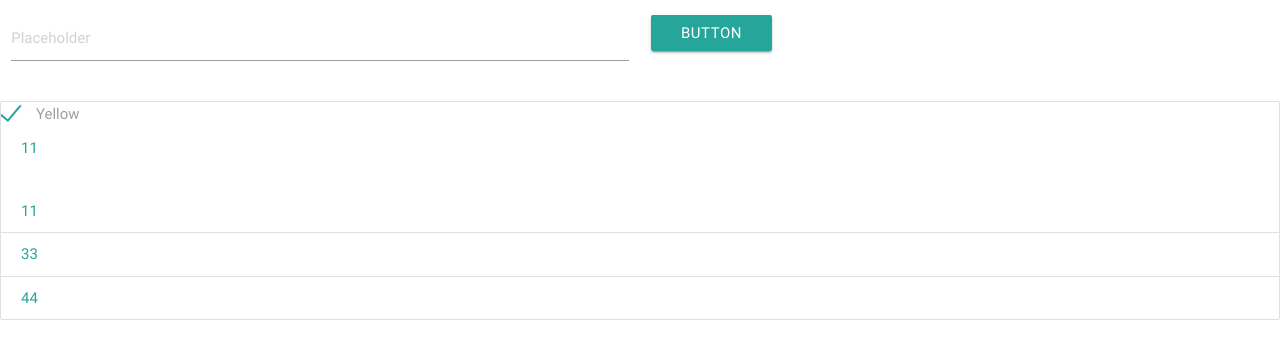
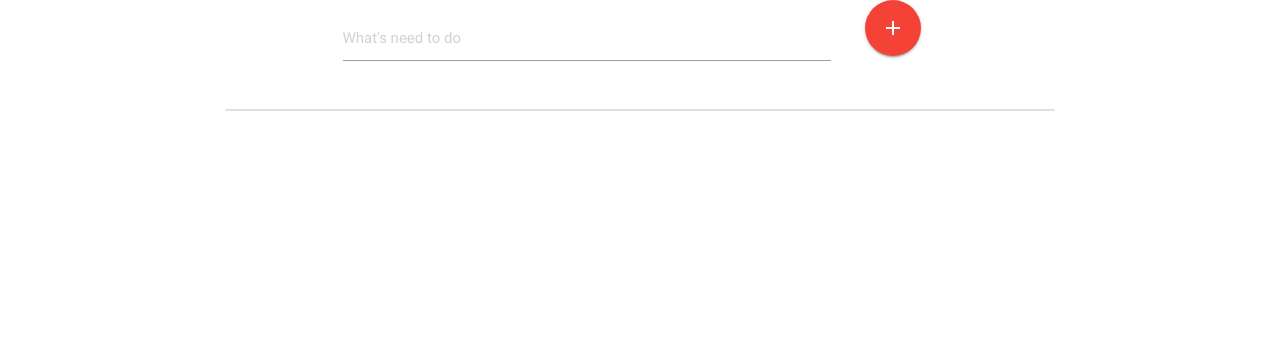
Before and after one commit to petruk1/Shopno, a plain HTML site: page week3/to do list/index.html in a window 1280 px wide. Drawn offline with nearby package versions, Linux system fonts and the light colour scheme.

Commit message:
i have done a site with matirial design

```diff
--- /dev/null
+++ b/week3/to do list/code.js
@@ -0,0 +1,61 @@
+//функція що створює таск та додає його до інших тасків
+function addToList(){
+	var inputField = document.getElementById("inputField");
+	var inputTask = inputField.value;
+
+	//отримую контейнер для тасків
+	var taskContainer = document.getElementById("taskContainer");
+	var listItem = document.createElement("div");
+	listItem.classList.add("collection-item");
+	listItem.classList.add("col");
+	listItem.classList.add("s12");
+	listItem.classList.add("valign-wrapper");
+
+	//дізнаюся скільки елементів вже є в контейнері для таксів
+	var countTask = taskContainer.childElementCount;
+
+	//створююклкмент з порядковим номером таска
+	var numberOfTask = document.createElement("span");
+	numberOfTask.classList.add("col");
+	numberOfTask.classList.add("s1");
+	numberOfTask.classList.add("badge");
+	numberOfTask.innerHTML = ++countTask;
+	listItem.appendChild(numberOfTask);
+
+	//створюю елемент який міститиме сам таск
+	var task = document.createElement("span");
+	task.classList.add("col");
+	task.classList.add("s7");
+	task.innerHTML = inputTask;
+	listItem.appendChild(task);
+
+	//створюю елемент з часом та датою створення таска
+	var date = document.createElement("span");
+	date.classList.add("col");
+	date.classList.add("s2");
+	date.innerHTML = new Date().toUTCString();
+	listItem.appendChild(date);
+
+	//створюю кнопку для видалення таску
+	var delButton = document.createElement("a");
+	delButton.classList.add("btn");
+	delButton.classList.add("col");
+	delButton.classList.add("s2");
+	delButton.setAttribute("id","delButton"+countTask);
+    delButton.setAttribute("onClick","deleteTask(this.id);");
+	delButton.innerHTML="delete";
+	listItem.appendChild(delButton);
+
+	//видаляю текст inputField
+	inputField.value="";
+
+	//додаю новий таск в контейнер тасків
+	taskContainer.appendChild(listItem);
+
+}
+//функція що видаляє таск
+function deleteTask(id) {
+    var taskContainer = document.getElementById("taskContainer");
+	var delayBlock =  document.getElementById(id).parentNode;
+	taskContainer.removeChild(delayBlock);
+}
--- a/week3/to do list/index.html
+++ b/week3/to do list/index.html
@@ -7,33 +7,40 @@
     <!--Import Google Icon Font-->
     <link href="http://fonts.googleapis.com/icon?family=Material+Icons" rel="stylesheet">
     <!--Import materialize.css-->
-    <link type="text/css" rel="stylesheet" href="css/materialize.min.css"  media="screen,projection"/>
+    <link type="text/css" rel="stylesheet" href="css/materialize.min.css" media="screen,projection"/>
 
     <!--Let browser know website is optimized for mobile-->
     <meta name="viewport" content="width=device-width, initial-scale=1.0"/>
+    <script src="code.js"></script>
 </head>
 <body>
 <!--Import jQuery before materialize.js-->
 <script type="text/javascript" src="https://code.jquery.com/jquery-2.1.1.min.js"></script>
 <script type="text/javascript" src="js/materialize.min.js"></script>
 
-
-<div class="row">
-    <div class="input-field col s6">  <input placeholder="Placeholder" id="first_name" type="text" class="validate "></div>
-    <div class="input-field col s6">   <a class="waves-effect waves-light btn ">button</a></div>
-</div>
-<input type="checkbox">
-<div class="collection">
+<div class="col s12">
     <div class="row">
-
-        <input type="checkbox" id="test6" checked="checked" />
-        <label for="test6">Yellow</label>
-
-    <a href="#!" class="collection-item">11</a>
+        <div class="col s3"></div>
+        <div id="" class="col s5">
+            <div class="input-field col s12">
+                <input id="inputField" placeholder="What's need to do" id="first_name" type="text" class="validate">
+            </div>
+        </div>
+        <div id="typing-block" class="col s1">
+            <a onClick="addToList()" class="btn-floating btn-large waves-effect waves-light red">
+                <i class="material-icons">add</i></a>
+        </div>
+        <div class="col s3"></div>
     </div>
-    <a href="#!" class="collection-item">11</a>
-    <a href="#!" class="collection-item">33</a>
-    <a href="#!" class="collection-item">44</a>
+    <div class="row">
+        <div class="col s2"></div>
+        <div class="col s8">
+            <div id="taskContainer" class="collection ">
+                <!--контейнер для тасків-->
+            </div>
+        </div>
+        <div class="col s2"></div>
+    </div>
 </div>
 </body>
 </html>
```
